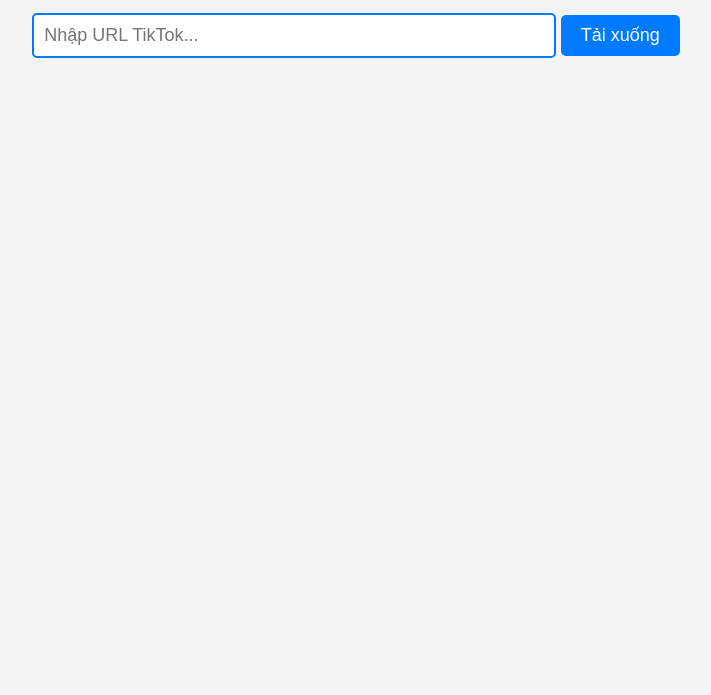
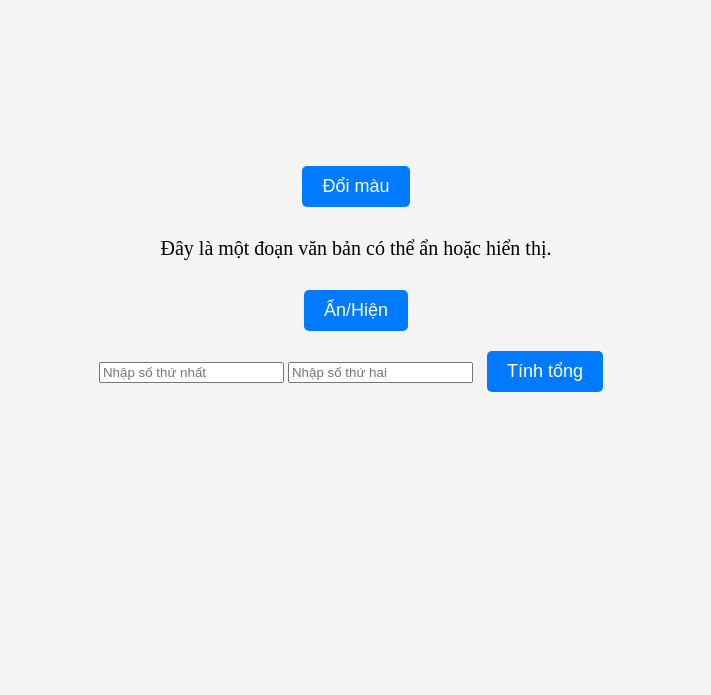
Before and after one commit to thinhnt-mr/NoBG.io, a plain HTML site: page webbanhang.html in a window 1280 px wide. Shown: the part 121-816 px from the top of the page, without its empty margins (284-995 px from the left). Drawn offline with Linux system fonts and the light colour scheme.

Commit message:
Update webbanhang.html

```diff
--- a/webbanhang.html
+++ b/webbanhang.html
@@ -3,94 +3,76 @@
 <head>
     <meta charset="UTF-8">
     <meta name="viewport" content="width=device-width, initial-scale=1.0">
-    <title>Tải Video TikTok Không Logo</title>
+    <title>Đổi Màu Nền & Ẩn/Hiện Văn Bản</title>
     <style>
         body {
-            font-family: Arial, sans-serif;
-            text-align: center;
-            padding: 50px;
+            display: flex;
+            justify-content: center;
+            align-items: center;
+            height: 100vh;
             background-color: #f4f4f4;
+            flex-direction: column;
         }
-        .search-box {
-            width: 100%;
-            max-width: 500px;
-            padding: 10px;
-            font-size: 18px;
-            border: 2px solid #007bff;
-            border-radius: 5px;
-            outline: none;
-        }
-        .btn {
-            margin-top: 10px;
+        button {
             padding: 10px 20px;
             font-size: 18px;
+            cursor: pointer;
+            border: none;
             background-color: #007bff;
             color: white;
-            border: none;
             border-radius: 5px;
-            cursor: pointer;
-            text-decoration: none;
-            display: inline-block;
+            transition: background-color 0.3s;
+            margin: 10px;
         }
-        .btn:hover {
-            background-color: #0056b3;
+        button:hover {
+            background-color: black;
         }
-        #downloadSection {
-            margin-top: 20px;
-            display: none;
-        }
-        #videoPreview {
-            width: 300px;
-            margin-top: 10px;
-            display: none;
+        #text {
+            font-size: 20px;
+            margin: 20px;
         }
     </style>
 </head>
 <body>
+<button onclick="changeBackgroundColor()">Đổi màu</button>
+<p id="text">Đây là một đoạn văn bản có thể ẩn hoặc hiển thị.</p>
+<button onclick="toggleText()">Ẩn/Hiện</button>
 
-    <h2>Tải Video TikTok Không Logo</h2>
-    <input type="text" id="videoUrl" class="search-box" placeholder="Nhập URL TikTok...">
-    <button class="btn" onclick="fetchDownloadLink()">Tải xuống</button>
-
-    <div id="downloadSection">
-        <h3>Video của bạn:</h3>
-        <video id="videoPreview" controls></video>
-        <br>
-        <a id="downloadBtn" class="btn" download>Tải Video</a>
+<div>
+    <input type="number" id="num1" placeholder="Nhập số thứ nhất">
+    <input type="number" id="num2" placeholder="Nhập số thứ hai">
+    <button onclick="calculateSum()">Tính tổng</button>
+    <p id="result"></p>
 </div>
 
 <script>
-        async function fetchDownloadLink() {
-            const url = document.getElementById("videoUrl").value;
-            if (!url) {
-                alert("Vui lòng nhập URL TikTok!");
-                return;
+    function getRandomColor() {
+        var letters = '0123456789ABCDEF';
+        var color = '#';
+        for (var i = 0; i < 6; i++) {
+            color += letters[Math.floor(Math.random() * 16)];
+        }
+        return color;
     }
 
-            try {
-                // Gọi API lấy link tải video (thay thế bằng API của bạn)
-                const response = await fetch("https://your-backend-api.com/download", {
-                    method: "POST",
-                    headers: { "Content-Type": "application/json" },
-                    body: JSON.stringify({ url })
-                });
+    function changeBackgroundColor() {
+        document.body.style.backgroundColor = getRandomColor();
+    }
 
-                const data = await response.json();
-                if (data.download_url) {
-                    document.getElementById("videoPreview").src = data.download_url;
-                    document.getElementById("videoPreview").style.display = "block";
-                    document.getElementById("downloadBtn").href = data.download_url;
-                    document.getElementById("downloadBtn").style.display = "inline-block";
-                    document.getElementById("downloadSection").style.display = "block";
+    function toggleText() {
+        var text = document.getElementById("text");
+        if (text.style.display === "none") {
+            text.style.display = "block";
         } else {
-                    alert("Không thể tải video!");
-                }
-            } catch (error) {
-                console.error("Lỗi:", error);
-                alert("Lỗi khi tải video!");
+            text.style.display = "none";
         }
     }
+
+    function calculateSum() {
+        var num1 = parseFloat(document.getElementById("num1").value) || 0;
+        var num2 = parseFloat(document.getElementById("num2").value) || 0;
+        document.getElementById("result").textContent = "Tổng: " + (num1 + num2);
+    }
 </script>
-
 </body>
 </html>
```
Lines whose indentation alone changed are shown as unchanged.
